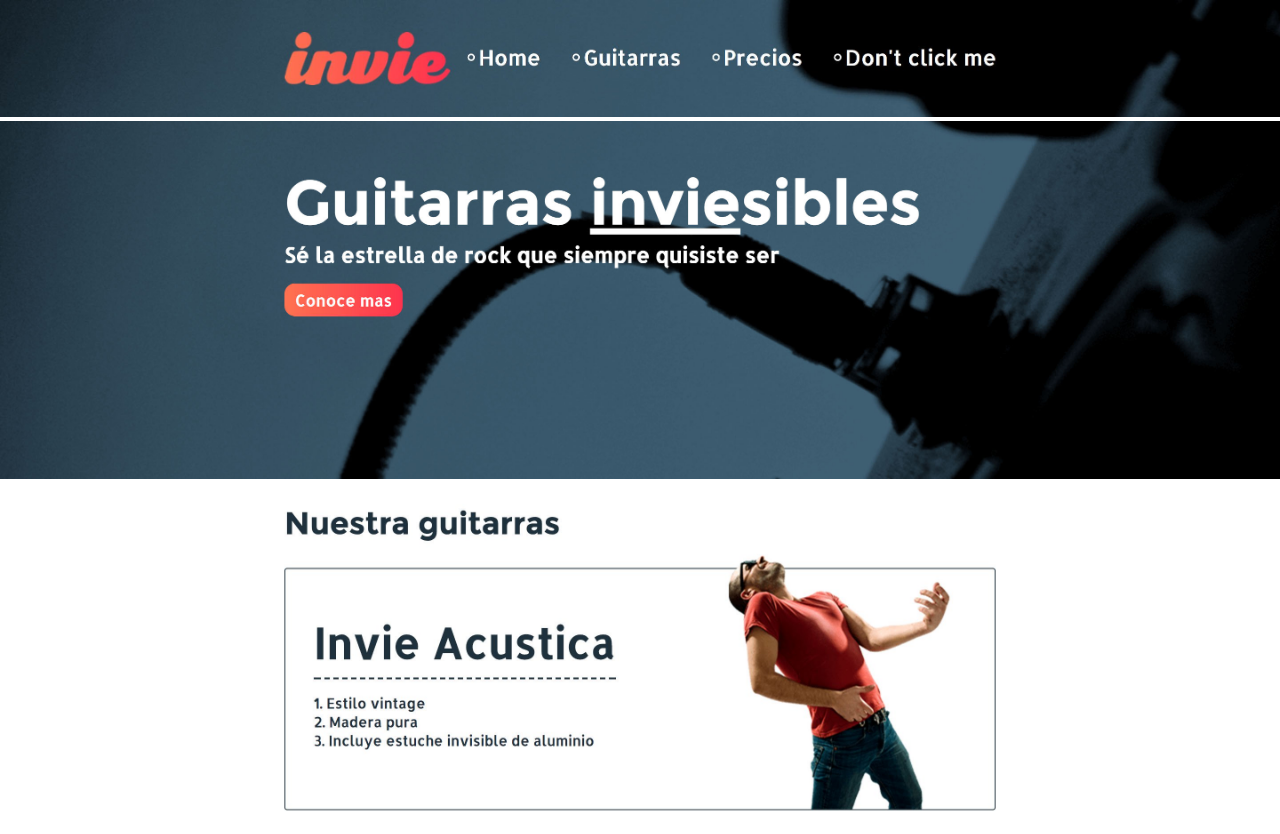
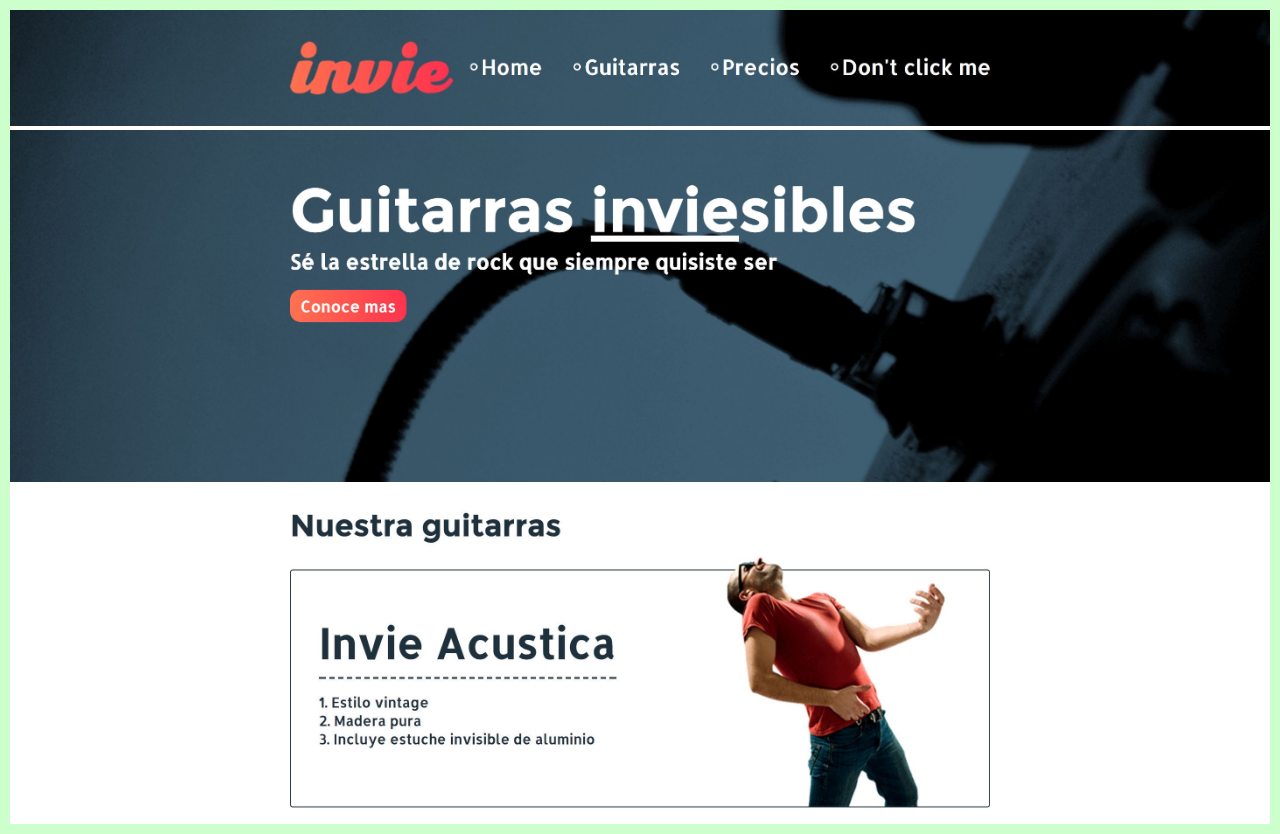
Before and after one commit to RMallqui/invie-github, a plain HTML site: page index.html in a window 1280 px wide. Drawn offline with Linux system fonts and the light colour scheme.

Commit message:
hotfix 1

```diff
--- a/index.html
+++ b/index.html
@@ -5,6 +5,7 @@
 	<style media="screen">
 		body{
 			margin:0 ;
+			border: 10px solid #cfc;
 		}
 		img{
 			max-width:100%;
```
